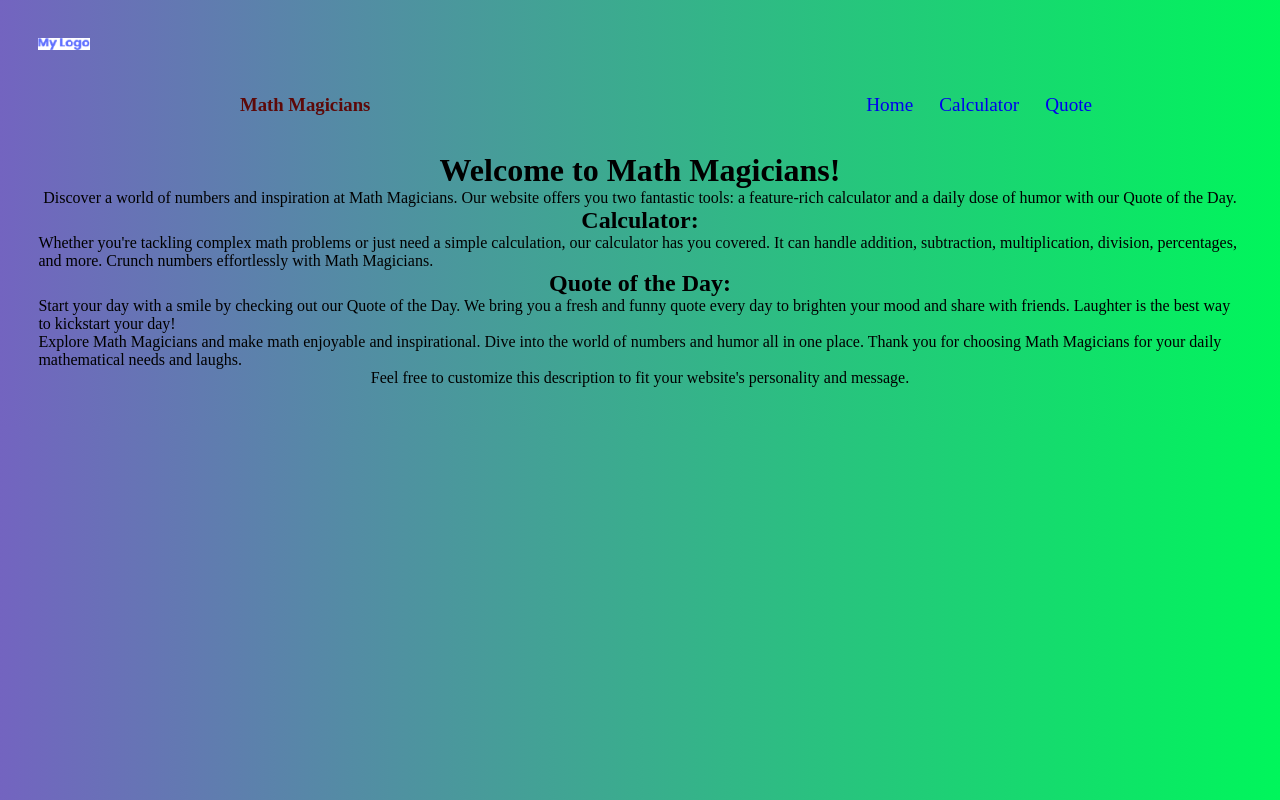
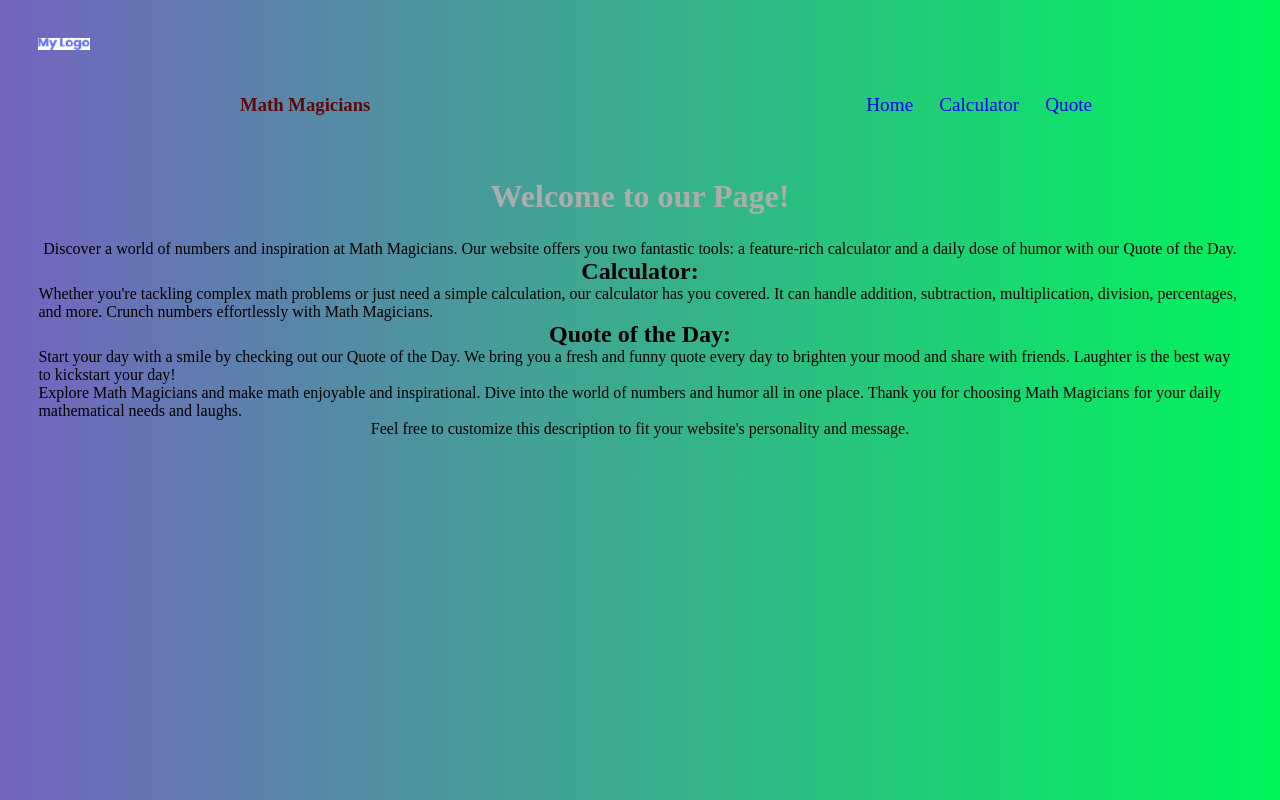
Before and after one commit to HossainAraf/Math-Magicians, a React (Create React App) app: page / in a window 1280 px wide. Built offline with nearby package versions, Linux system fonts and the light colour scheme.

Commit message:
Implement inline style to update Home page

```diff
--- a/src/components/Home.js
+++ b/src/components/Home.js
@@ -2,7 +2,15 @@ import React from 'react';
 
 const Home = () => (
   <>
-    <h1>Welcome to Math Magicians!</h1>
+    <h1 style={{
+      padding: '20px 0',
+      lineHeight: '1.5em',
+      color: '#aeadad',
+      textAlign: 'center',
+    }}
+    >
+      Welcome to our Page!
+    </h1>
     <p>
       Discover a world of numbers and inspiration at Math Magicians.
       Our website offers you two fantastic tools: a feature-rich calculator
```
